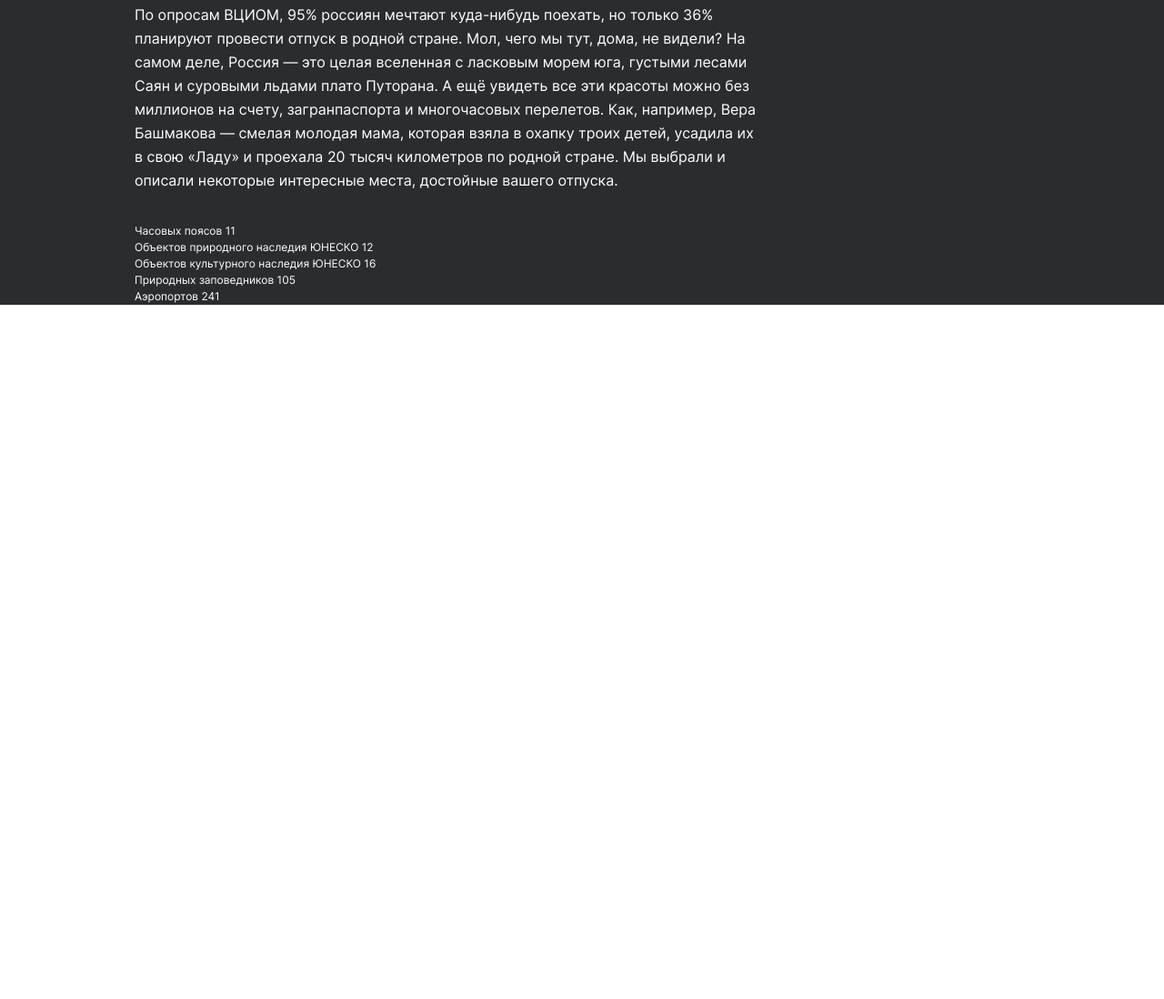
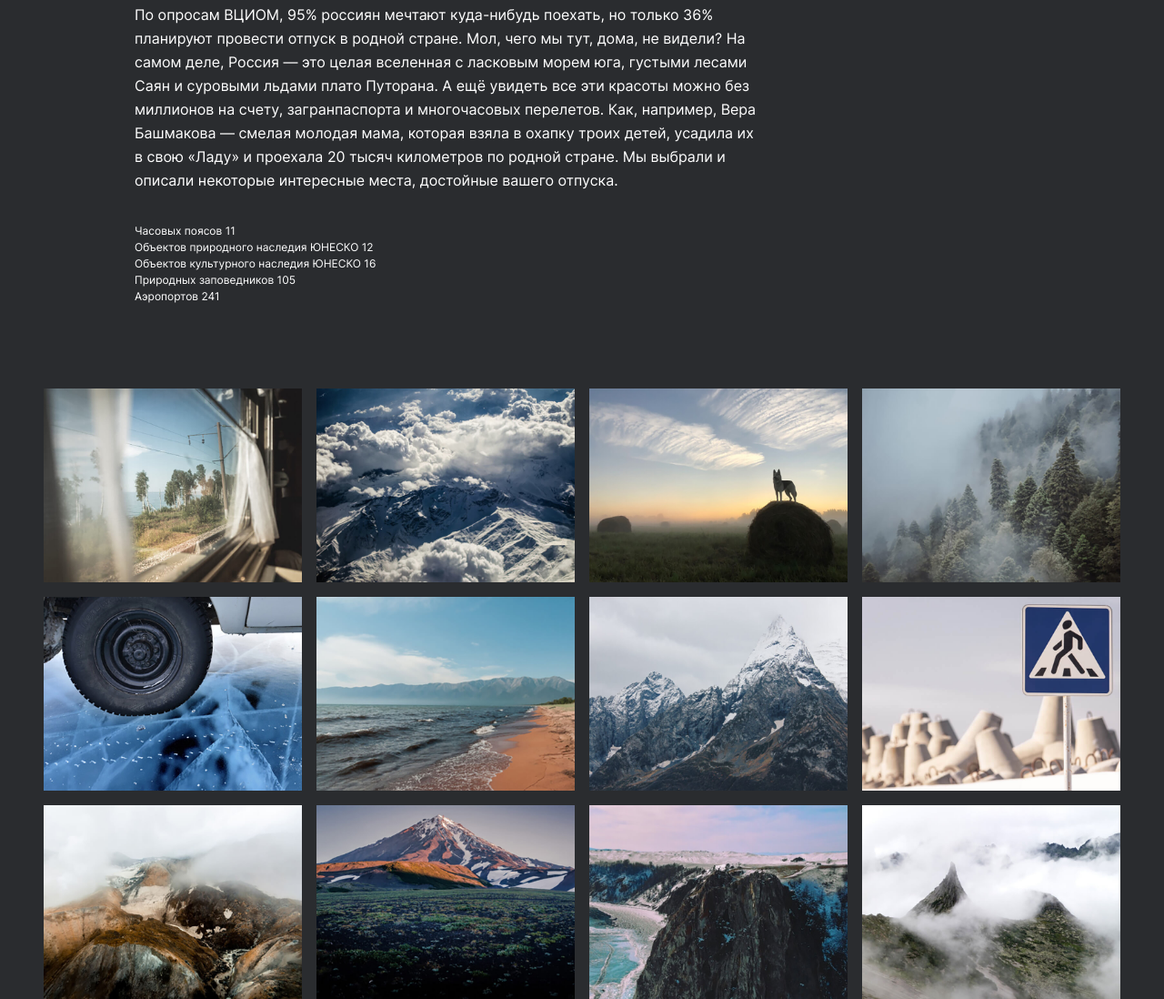
Before and after one commit to myasoedas/Traveling-in-Russia, a plain HTML site: page index.html in a window 1280 px wide. Shown: the part 1328-2426 px from the top of the page at 91% size. Before the commit the page ends 1663 px from the top, so only its background shows below. Drawn offline with Linux system fonts and the light colour scheme.

Commit message:
Сверстал блок photo-grid. Добавил медиазапросы там где нужно, чтобы блок был отзывчивым и адапртивным на разрешениях 320, 768, 1-24, 1280 px

```diff
--- /dev/null
+++ b/blocks/photo-grid/__item/photo-grid__item.css
@@ -0,0 +1,9 @@
+.photo-grid__item {
+  margin: 0;
+  padding: 0;
+
+  width: 100%;
+  height: auto;
+
+  object-fit: contain; /*выровнять изображение в границах блока с сохранением пропорций изображения*/
+}
--- /dev/null
+++ b/blocks/photo-grid/photo-grid.css
@@ -0,0 +1,46 @@
+.photo-grid {
+  margin: 0;
+  padding: 64px 16px 0 16px;
+
+  display: grid;
+  justify-content: start;
+  align-content: start;
+
+  grid-template-rows: 1fr;
+  grid-template-columns: 1fr;
+  grid-auto-flow: row; /*автоматическое добавление неявных строк*/
+  row-gap: 12px; /*зазор между строками в сетке*/
+}
+
+/*Медиазапрос - задать новые свойства блока для экранов с разрешением от 768px до 1023px*/
+@media (min-width: 768px) {
+  .photo-grid {
+    padding-top: 88px;
+    padding-right: 24px;
+    padding-left: 24px;
+
+    grid-template-columns: 1fr 1fr; /*сетка в две колонки*/
+    gap: 16px 16px; /*зазор между строками и столбцами в сетке*/
+
+  }
+}
+
+/*Медиазапрос - задать новые свойства блока для экранов с разрешением от 1024px до 1279px*/
+@media (min-width: 1024px) {
+  .photo-grid {
+    padding-top: 92px;
+    padding-right: 48px;
+    padding-left: 48px;
+
+    grid-template-columns: 1fr 1fr 1fr; /*сетка в две колонки*/
+    gap: 14px 14px; /*зазор между строками и столбцами в сетке*/
+  }
+}
+
+/*Медиазапрос - задать новые свойства блока для экранов с разрешением от 1280px до бесконечности*/
+@media (min-width: 1280px) {
+  .photo-grid {
+    grid-template-columns: 1fr 1fr 1fr 1fr; /*сетка в две колонки*/
+    gap: 16px 16px; /*зазор между строками и столбцами в сетке*/
+  }
+}
--- a/index.html
+++ b/index.html
@@ -89,6 +89,41 @@
 
         </section>
 
+        <!--____________________________________________________________
+
+        Блок photo-grid - Галлерея фотографий о путешествиях по Росссии
+        ________________________________________________________________-->
+
+        <figure class="photo-grid">
+
+          <img class="photo-grid__item" src="./images/photo-grid-train.jpg" alt="Летний вид из окна поезда на Байкал">
+
+          <img class="photo-grid__item" src="./images/photo-grid-atharva-tulsi.jpg" alt="Зимний вид из окна самолета на гору Атарва Тулси, окутанную густыми белыми облаками">
+
+          <img class="photo-grid__item" src="./images/photo-grid-tuman.jpg" alt="Вечерняя зоря, поле со скошеной травой и скрученными стогами сена стелится белый густой туман, на ближнем стоге сена собака овчарка смотрит в сторону слева от нас">
+
+          <img class="photo-grid__item" src="./images/photo-grid-sochi.jpg" alt="Сочи. Вид с горы на лес, макушки деревьев совсем рядом, их окутывает белый густой туман">
+
+          <img class="photo-grid__item" src="./images/photo-grid-arisa.jpg" alt="Зима. На льду Байкала колесо белой машины, сквозь лед видна глубина и многочисленные трещины">
+
+          <img class="photo-grid__item" src="./images/photo-grid-baikal.jpg" alt="Лето, песчаный берег Байкала, вдали виднеется горный хребет, уходящий справа на лево под горизонт">
+
+          <img class="photo-grid__item" src="./images/photo-grid-elbrus.jpg" alt="Лето, у подножия Эльбруса, видна пиромидальная заснеженная вершина горы">
+
+          <img class="photo-grid__item" src="./images/photo-grid-kondratiev.jpg" alt="Берег моря с железобетонными ежами, защищающими от волн, совсем рядом дорожный знак пешеходный переход">
+
+          <img class="photo-grid__item" src="./images/photo-grid-kamchatka-1.jpg" alt="Камчатка, долина гейзеров, лысые склоны от которых идет густой пар">
+
+          <img class="photo-grid__item" src="./images/photo-grid-kamchatka-2.jpg" alt="Камчатка, лето, зеленая тундра, вдали пирамидальная вершина вулкана">
+
+          <img class="photo-grid__item" src="./images/photo-grid-baikal-2.jpg" alt="Зима, скалистый берег Байкала. Вид сверху.">
+
+          <img class="photo-grid__item" src="./images/photo-grid-ergaki.jpg" alt="Гора Ергаки, белый густые облака переваливаются с одной стороны горы на другую.">
+
+        </figure>
+
+
+
 
 
 
--- a/pages/index.css
+++ b/pages/index.css
@@ -61,3 +61,13 @@
   @import url(../blocks/intro/__text/intro__text.css); /*Текст p*/
 
   @import url(../blocks/intro/__list/intro__list.css); /*Список достоинств отдыха в России ul*/
+
+
+  /*_________________________________________________________________________________________________
+
+  Блок photo-grid - Галлерея фотографий о путешествиях по Росссии
+  _________________________________________________________________________________________________*/
+
+  @import url(../blocks/photo-grid/photo-grid.css); /*Блок photo-grid*/
+
+  @import url(../blocks/photo-grid/__item/photo-grid__item.css); /*Изображение в grid сетке*/
```
